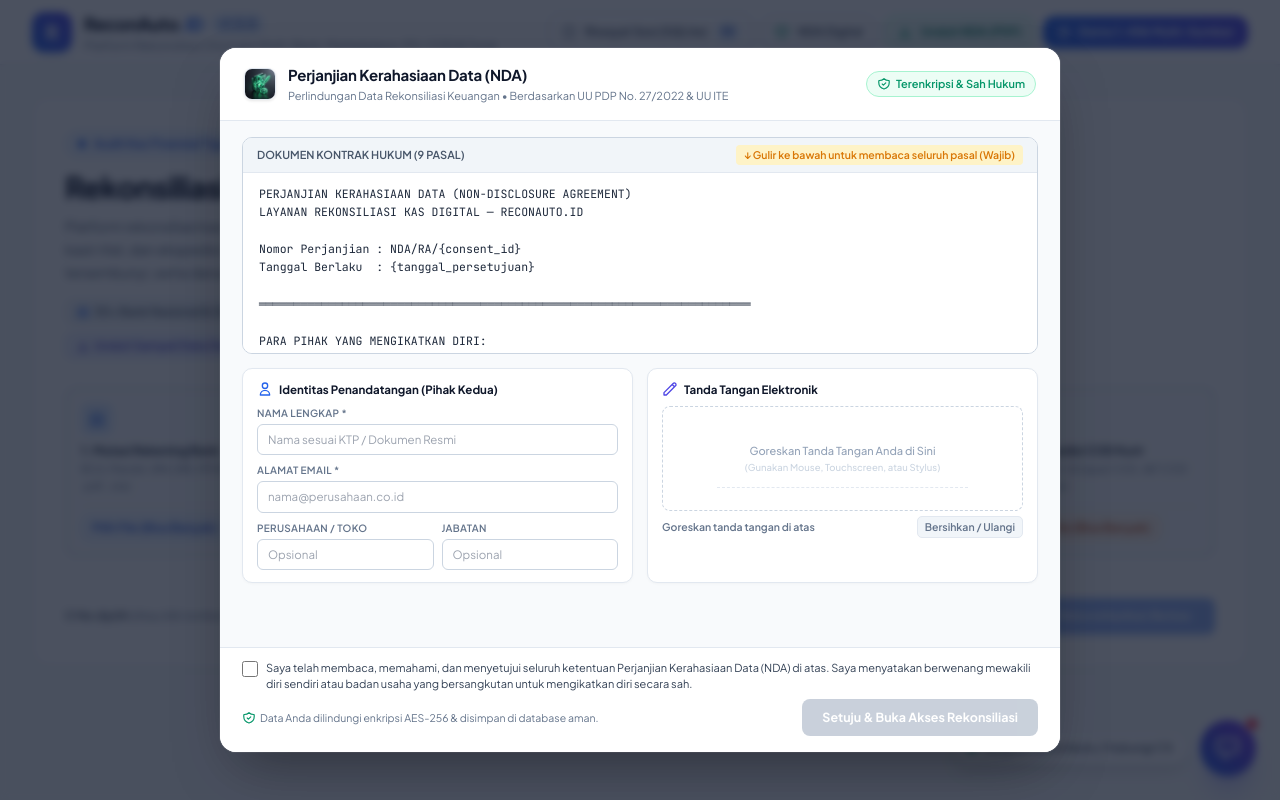
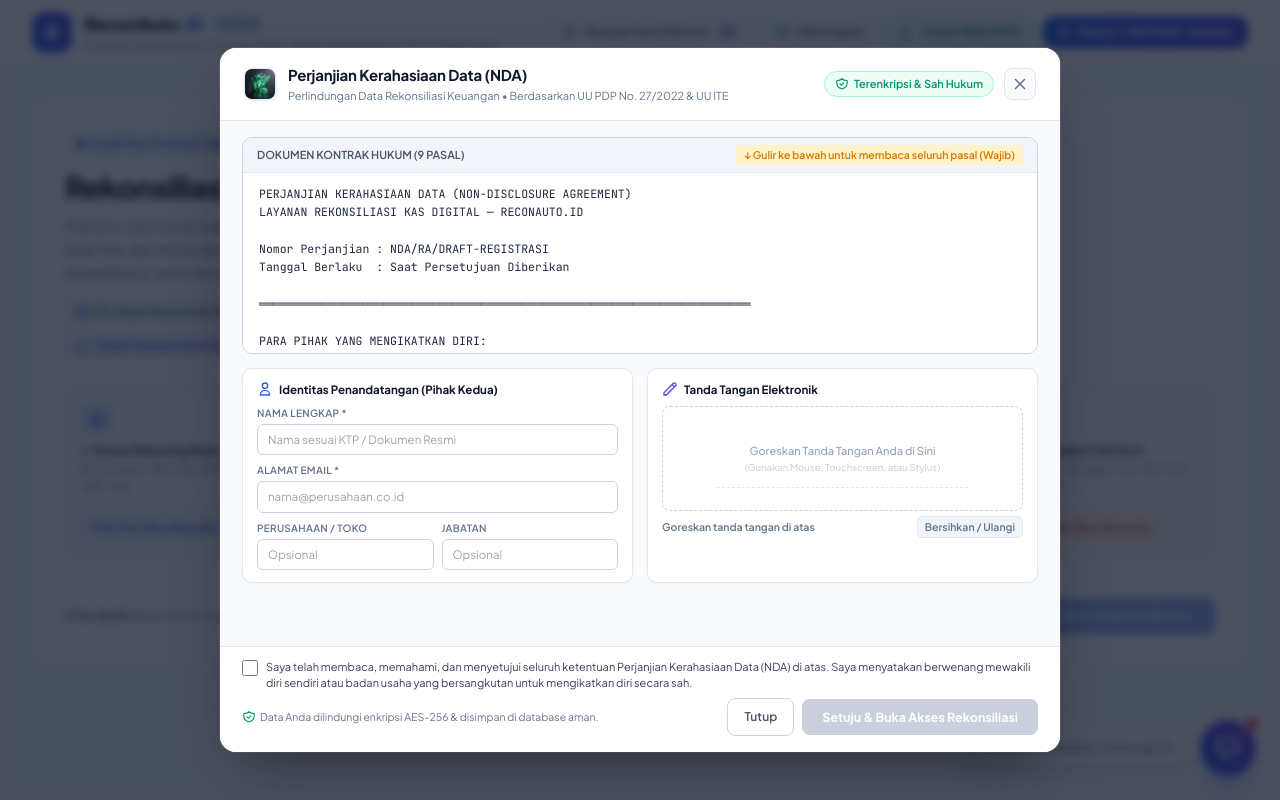
Before and after one commit to Mufti129/reconauto-id, a FastAPI app: page / in a window 1280 px wide. Run offline with FastAPI, Linux system fonts and the light colour scheme; data comes from the database, SQL or seed files in the repository; some libraries are stand-ins or nearby versions.

Commit message:
feat(ui): tambahkan tombol tutup modal NDA, ESC listener, dan render teks perjanjian resmi

```diff
--- a/static/nda_widget.css
+++ b/static/nda_widget.css
@@ -77,6 +77,11 @@
   font-size: 11px;
   color: #64748b;
 }
+.nda-header-right {
+  display: flex;
+  align-items: center;
+  gap: 10px;
+}
 .nda-header-badge {
   background: #ecfdf5;
   border: 1px solid #a7f3d0;
@@ -89,6 +94,33 @@
   align-items: center;
   gap: 5px;
   white-space: nowrap;
+}
+.nda-close-btn {
+  display: inline-flex;
+  align-items: center;
+  justify-content: center;
+  width: 32px;
+  height: 32px;
+  padding: 0;
+  border: 1px solid #e2e8f0;
+  background: #f8fafc;
+  color: #64748b;
+  border-radius: 8px;
+  cursor: pointer;
+  transition: all 0.15s ease-in-out;
+}
+.nda-close-btn:hover {
+  background: #fee2e2;
+  color: #dc2626;
+  border-color: #fca5a5;
+  transform: scale(1.05);
+}
+.nda-close-btn:active {
+  transform: scale(0.95);
+}
+.nda-close-btn svg {
+  width: 18px;
+  height: 18px;
 }
 
 /* --- Body Modal (Scrollable Section) --- */
@@ -356,6 +388,31 @@
   justify-content: space-between;
   gap: 12px;
 }
+.nda-footer-btns {
+  display: flex;
+  align-items: center;
+  gap: 8px;
+}
+.nda-dismiss-btn {
+  padding: 9px 16px;
+  border: 1px solid #cbd5e1;
+  background: #ffffff;
+  color: #475569;
+  border-radius: 8px;
+  font-size: 12px;
+  font-weight: 600;
+  cursor: pointer;
+  transition: all 0.15s ease-in-out;
+  white-space: nowrap;
+}
+.nda-dismiss-btn:hover {
+  background: #f1f5f9;
+  color: #0f172a;
+  border-color: #94a3b8;
+}
+.nda-dismiss-btn:active {
+  transform: scale(0.98);
+}
 .nda-legal-note {
   font-size: 10.5px;
   color: #64748b;
--- a/templates/index.html
+++ b/templates/index.html
@@ -47,7 +47,7 @@
         </button>
 
         <!-- NDA DIGITAL -->
-        <button onclick="localStorage.removeItem('reconauto_nda_consent_id'); location.reload();" title="Buka / Atur Ulang Perjanjian Kerahasiaan (NDA)" class="inline-flex items-center space-x-2 px-3 py-2 text-xs font-semibold text-slate-700 hover:text-slate-900 bg-white hover:bg-slate-50 rounded-xl border border-slate-300 shadow-sm transition">
+        <button onclick="if(window.openNDAModal){ window.openNDAModal(); } else { localStorage.removeItem('reconauto_nda_consent_id'); location.reload(); }" title="Buka / Atur Ulang Perjanjian Kerahasiaan (NDA)" class="inline-flex items-center space-x-2 px-3 py-2 text-xs font-semibold text-slate-700 hover:text-slate-900 bg-white hover:bg-slate-50 rounded-xl border border-slate-300 shadow-sm transition">
           <svg class="w-4 h-4 text-emerald-600" fill="none" stroke="currentColor" viewBox="0 0 24 24"><path stroke-linecap="round" stroke-linejoin="round" stroke-width="2" d="M9 12l2 2 4-4m5.618-4.016A11.955 11.955 0 0112 2.944a11.955 11.955 0 01-8.618 3.04A12.02 12.02 0 003 9c0 5.591 3.824 10.29 9 11.622 5.176-1.332 9-6.03 9-11.622 0-1.042-.133-2.052-.382-3.016z"/></svg>
           <span>NDA Digital</span>
         </button>
@@ -2454,9 +2454,16 @@
             <p>Perlindungan Data Rekonsiliasi Keuangan • Berdasarkan UU PDP No. 27/2022 & UU ITE</p>
           </div>
         </div>
-        <div class="nda-header-badge">
-          <svg class="w-3.5 h-3.5" fill="none" stroke="currentColor" viewBox="0 0 24 24"><path stroke-linecap="round" stroke-linejoin="round" stroke-width="2" d="M9 12l2 2 4-4m5.618-4.016A11.955 11.955 0 0112 2.944a11.955 11.955 0 01-8.618 3.04A12.02 12.02 0 003 9c0 5.591 3.824 10.29 9 11.622 5.176-1.332 9-6.03 9-11.622 0-1.042-.133-2.052-.382-3.016z"/></svg>
-          <span>Terenkripsi & Sah Hukum</span>
+        <div class="nda-header-right">
+          <div class="nda-header-badge">
+            <svg class="w-3.5 h-3.5" fill="none" stroke="currentColor" viewBox="0 0 24 24"><path stroke-linecap="round" stroke-linejoin="round" stroke-width="2" d="M9 12l2 2 4-4m5.618-4.016A11.955 11.955 0 0112 2.944a11.955 11.955 0 01-8.618 3.04A12.02 12.02 0 003 9c0 5.591 3.824 10.29 9 11.622 5.176-1.332 9-6.03 9-11.622 0-1.042-.133-2.052-.382-3.016z"/></svg>
+            <span>Terenkripsi & Sah Hukum</span>
+          </div>
+          <button type="button" id="nda-close-btn" class="nda-close-btn" title="Tutup Jendela NDA" aria-label="Tutup">
+            <svg class="w-5 h-5" fill="none" stroke="currentColor" viewBox="0 0 24 24">
+              <path stroke-linecap="round" stroke-linejoin="round" stroke-width="2" d="M6 18L18 6M6 6l12 12"/>
+            </svg>
+          </button>
         </div>
       </div>
 
@@ -2534,7 +2541,10 @@
             <svg class="w-3.5 h-3.5 text-emerald-600" fill="none" stroke="currentColor" viewBox="0 0 24 24"><path stroke-linecap="round" stroke-linejoin="round" stroke-width="2" d="M9 12l2 2 4-4m5.618-4.016A11.955 11.955 0 0112 2.944a11.955 11.955 0 01-8.618 3.04A12.02 12.02 0 003 9c0 5.591 3.824 10.29 9 11.622 5.176-1.332 9-6.03 9-11.622 0-1.042-.133-2.052-.382-3.016z"/></svg>
             <span>Data Anda dilindungi enkripsi AES-256 & disimpan di database aman.</span>
           </div>
-          <button id="nda-submit-btn" disabled>Setuju & Buka Akses Rekonsiliasi</button>
+          <div class="nda-footer-btns">
+            <button type="button" id="nda-dismiss-btn" class="nda-dismiss-btn" title="Tutup Jendela NDA">Tutup</button>
+            <button id="nda-submit-btn" disabled>Setuju & Buka Akses Rekonsiliasi</button>
+          </div>
         </div>
       </div>
     </div>
```
Also changed, not shown: nda/consent_router.py (+10 -2 lines), static/nda_widget.js (+39 -3 lines), templates/nda_modal_snippet.html (+14 -4 lines).
